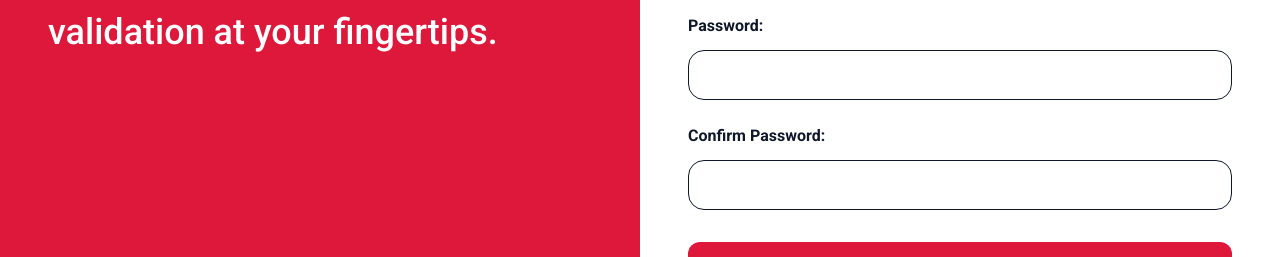
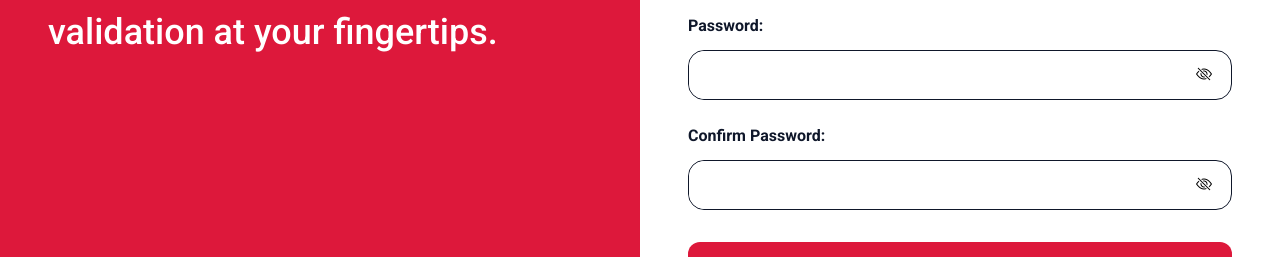
Before and after one commit to okondev2021/IdeaValidationApp, a React (Vite) app: page /signup in a window 1280 px wide. Shown: the part 418-675 px from the top of the page. Built offline with nearby package versions, Linux system fonts and the light colour scheme; no server answers.

Commit message:
added eye icon, to reveal passwords to user

```diff
--- /dev/null
+++ b/src/components/Reveal.jsx
@@ -0,0 +1,26 @@
+import { useState } from "react"
+const Reveal = ({inputField}) => {
+
+    const [isHidden, setIsHidden] = useState(true)
+
+    const password = () => {
+        // using the state updater function to make use of the new state variable instead of the current state variable snapshot.
+        setIsHidden((prev) => {
+            const newHiddenState = !prev;
+            inputField.current.type = newHiddenState ? 'password' : 'text';
+            return newHiddenState;
+        });
+    }
+    return (
+        <div className="w-[10%] flex justify-center items-center cursor-pointer">
+            {
+                isHidden ?
+                    <i onClick={password} className="bi bi-eye-slash"></i>
+                :
+                    <i onClick={password} className="bi bi-eye"></i>
+            }
+        </div>
+    )
+}
+
+export default Reveal
--- a/src/context/AuthContextProvider.jsx
+++ b/src/context/AuthContextProvider.jsx
@@ -11,6 +11,7 @@ const AuthContextProvider = ({children}) => {
 
     const navigate = useNavigate()
 
+    const apiUrl = import.meta.env.VITE_BACKEND_API_URL;
 
     const [loggedInUser, setLoggedInUser] = useState(
         localStorage.getItem("AuthToken") ? jwtDecode(JSON.parse(localStorage.getItem("AuthToken")).refresh).full_name : null
@@ -79,7 +80,7 @@ const AuthContextProvider = ({children}) => {
 
         const currentTime = Math.floor(Date.now() / 1000);
 
-        let response = await fetch('https://startuptrybe-bot.onrender.com/user/refresh/', {
+        let response = await fetch(`${apiUrl}/user/refresh/`, {
             method: 'POST',
             headers: {
                 'Content-Type': 'application/json',
@@ -116,7 +117,7 @@ const AuthContextProvider = ({children}) => {
      */
     const userLogout = async () => {
 
-        let response = await fetch('https://startuptrybe-bot.onrender.com/user/logout/', {
+        let response = await fetch(`${apiUrl}/user/logout/`, {
             method: 'POST',
             headers: {
                 'Content-Type': 'application/json',
--- a/src/index.css
+++ b/src/index.css
@@ -31,6 +31,14 @@
 
 .authInput{
     @apply h-[50px] border border-grayBlue rounded-2xl pl-4
+}
+
+.authPasswordContainer{
+    @apply h-[50px] border border-grayBlue rounded-2xl flex
+}
+
+.authPasswordInput{
+    @apply pl-4 border-none outline-none h-full w-[90%] rounded-l-2xl
 }
 
 .authLabel{
--- a/src/pages/MainPage.jsx
+++ b/src/pages/MainPage.jsx
@@ -10,6 +10,8 @@ import logout from '../assets/logout.svg'
 import Loader from "../components/Loader";
 
 const MainPage = () => {
+
+    const apiUrl = import.meta.env.VITE_BACKEND_API_URL;
 
     const {LoggedinUser, userLogout, authDataObject, loading} = useContext(AuthInfoContext);
 
@@ -42,7 +44,7 @@ const MainPage = () => {
 
     const getPreviousValidatedIdeas = async () => {
 
-        let response  = await fetch("https://startuptrybe-bot.onrender.com/bot/validator/", {
+        let response  = await fetch(`${apiUrl}/bot/validator/`, {
             method: "GET",
             headers:{
                 'Content-Type': 'application/json',
@@ -69,7 +71,7 @@ const MainPage = () => {
 
     const readPreviousIdea = async (id) => {
 
-        let response = await fetch(`https://startuptrybe-bot.onrender.com/bot/validator/${id}/`, {
+        let response = await fetch(`${apiUrl}/bot/validator/${id}/`, {
             method: "GET",
             headers:{
                 'Content-Type': 'application/json',
@@ -115,7 +117,7 @@ const MainPage = () => {
             const user_idea = e.target.idea.value
             const user_target_market = e.target.targetMarket.value
 
-            let botResponse = await fetch("https://startuptrybe-bot.onrender.com/bot/validator/",{
+            let botResponse = await fetch(`${apiUrl}/bot/validator/`,{
                 method: "POST",
                 headers:{
                     'Content-Type': 'application/json',
--- a/src/pages/SignIn.jsx
+++ b/src/pages/SignIn.jsx
@@ -1,12 +1,17 @@
-import { useState, useContext } from "react"
+import { useState, useContext, useRef} from "react"
 import { Link } from "react-router-dom"
 import { AuthInfoContext } from "../context/AuthContextProvider"
 import AuthText from "../components/AuthText"
 import AuthHeader from "../components/AuthHeader"
 import close from '../assets/close.svg'
 import Loader from "../components/Loader"
+import Reveal from "../components/Reveal"
 
 const SignIn = () => {
+
+    const apiUrl = import.meta.env.VITE_BACKEND_API_URL;
+
+    const passwordInput = useRef(null)
 
     const {handleAuthSuccess} = useContext(AuthInfoContext)
 
@@ -30,7 +35,7 @@ const SignIn = () => {
         setButtonDisable(true)
 
         try{
-            let response = await fetch('https://startuptrybe-bot.onrender.com/user/login/', {
+            let response = await fetch(`${apiUrl}/user/login/`, {
                 method: 'POST',
                 headers: {
                     'Content-Type': 'application/json',
@@ -87,7 +92,10 @@ const SignIn = () => {
                     </div>
                     <div className="inputContainer">
                         <label className="authLabel" htmlFor="password">Password:</label>
-                        <input className="authInput" onChange={handleChange} name="password" id="password" type="password" required value={loginInfo.password}  />
+                        <div className="authPasswordContainer">
+                            <input ref={passwordInput} className="authPasswordInput" onChange={handleChange} name="password" id="password" type="password" required value={loginInfo.password}  />
+                            <Reveal inputField={passwordInput} />
+                        </div>
                     </div>
                     <div>
                         <button className="authSubmitInput" type="submit" disabled={buttonDisabled}>
--- a/src/pages/SignUp.jsx
+++ b/src/pages/SignUp.jsx
@@ -1,12 +1,18 @@
-import { useState, useContext,} from "react"
+import { useState, useContext,useRef} from "react"
 import { AuthInfoContext } from "../context/AuthContextProvider"
 import { Link } from "react-router-dom"
 import AuthText from "../components/AuthText"
 import AuthHeader from "../components/AuthHeader"
 import close from '../assets/close.svg'
 import Loader from "../components/Loader"
+import Reveal from "../components/Reveal"
 
 const SignUp = () => {
+
+    const apiUrl = import.meta.env.VITE_BACKEND_API_URL;
+
+    const passwordInput1 = useRef(null)
+    const passwordInput2 = useRef(null)
 
     const {handleAuthSuccess} = useContext(AuthInfoContext)
 
@@ -21,7 +27,6 @@ const SignUp = () => {
 
     const handleChange = (e) => {
         setSignUpInfo({...signUpInfo, [e.target.name]: e.target.value})
-
     }
 
     const [buttonDisabled, setButtonDisable] = useState(false)
@@ -39,7 +44,7 @@ const SignUp = () => {
                 throw new Error("Passwords do not match.")
             }
 
-            let response = await fetch('https://startuptrybe-bot.onrender.com/user/register/', {
+            let response = await fetch(`${apiUrl}/user/register/`, {
                 method: 'POST',
                 headers: {
                     'Content-Type' : 'application/json'
@@ -95,13 +100,21 @@ const SignUp = () => {
                         <label className="authLabel" htmlFor="email">Email Address:</label>
                         <input className="authInput" onChange={handleChange} id="email" type="email" name="email" required />
                     </div>
+
+
                     <div className="inputContainer">
                         <label className="authLabel" htmlFor="password">Password:</label>
-                        <input className="authInput" onChange={handleChange} id="password" type="password" name="password" required />
+                        <div className="authPasswordContainer">
+                            <input ref={passwordInput1} className="authPasswordInput" onChange={handleChange} name="password" id="password" type="password" required   />
+                            <Reveal inputField={passwordInput1} />
+                        </div>
                     </div>
                     <div className="inputContainer">
                         <label className="authLabel" htmlFor="confirmpassword">Confirm Password:</label>
-                        <input className="authInput" onChange={handleChange} id="confirmpassword" type="password" name="confirmpassword" required />
+                        <div className="authPasswordContainer">
+                            <input ref={passwordInput2} className="authPasswordInput" onChange={handleChange} id="confirmpassword" type="password" name="confirmpassword" required   />
+                            <Reveal inputField={passwordInput2} />
+                        </div>
                     </div>
                     <div>
                         <button className="authSubmitInput " type="submit" disabled={buttonDisabled}>
```
Also changed, not shown: 2 other files (tests, documents, lock files or other folders).
